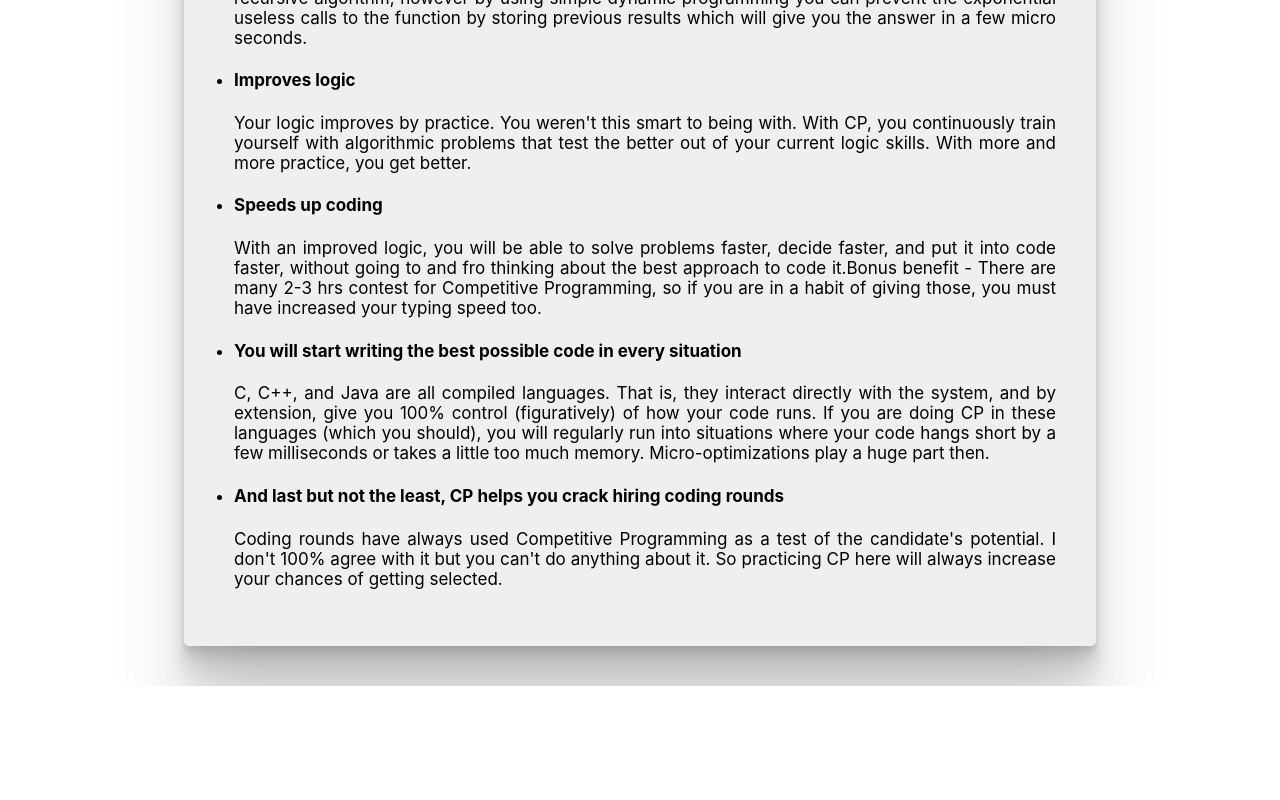
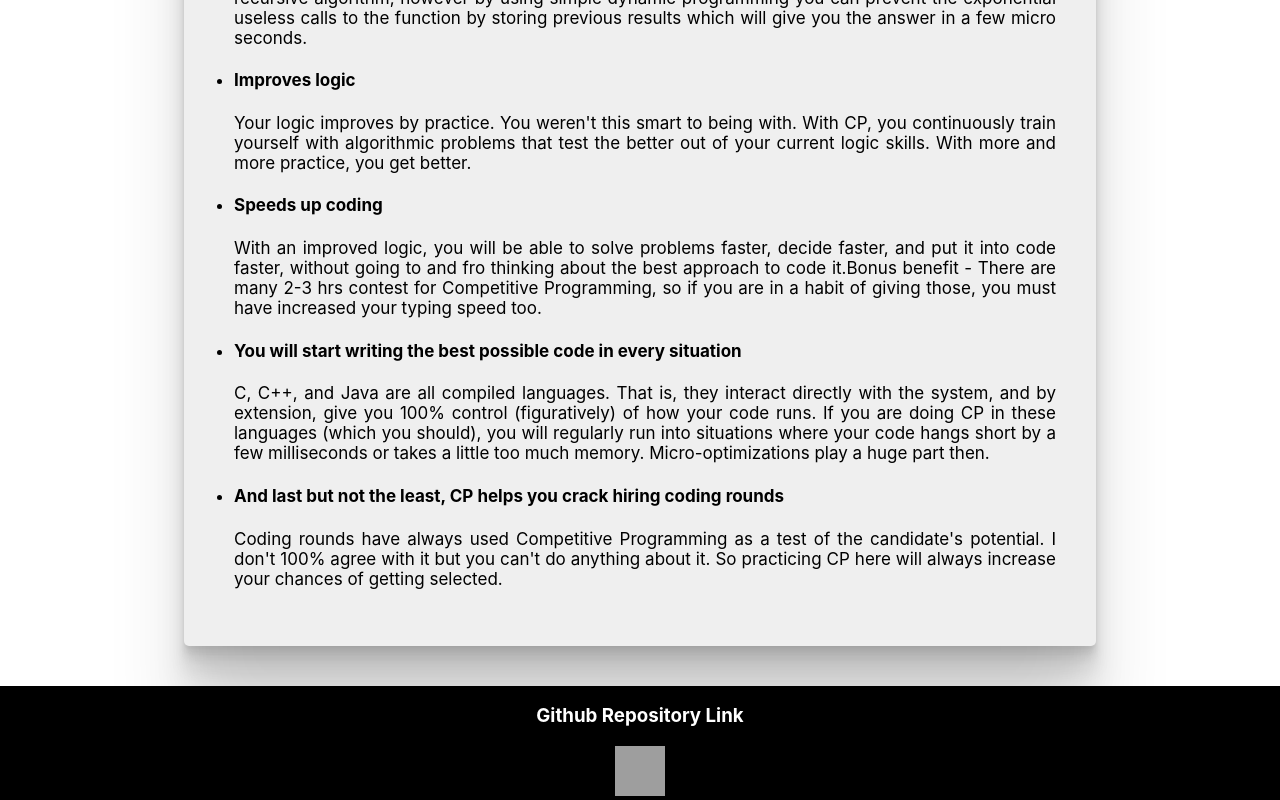
Before and after one commit to gaurav1620/CP-Club-PVG, a React (Create React App) app: page / in a window 1280 px wide. Shown: the part 951-1751 px from the top of the page. Before the commit the page ends 1637 px from the top, so only its background shows below. Built offline with nearby package versions, Linux system fonts and the light colour scheme; grey boxes are pictures that could not be loaded.

Commit message:
added repository link

```diff
--- a/src/App.css
+++ b/src/App.css
@@ -10,6 +10,16 @@
   .App-logo {
     animation: App-logo-spin infinite 20s linear;
   }
+}
+
+.footer{
+    background-color:#000;
+    color:#fff;
+    display:flex;
+    flex-direction:row;
+    width:100%;
+    justify-content:center;
+    align-items:center;
 }
 
 .App-header {
--- a/src/App.js
+++ b/src/App.js
@@ -36,6 +36,13 @@ class App extends React.Component {
 
                 {this.state.index === 1?<Home/>:this.state.index === 0?<Blog/>:<Info/>}
 
+                <div className='footer'>
+
+                    <div style={{display:'flex',alignItems:'center',flexDirection:'column'}}>
+                        <h3>Github Repository Link</h3>
+                        <a href='https://github.com/gaurav1620/cp-club-pvg' target='_blank'><img src='github-11-xxl.png' width='50px' height='50px'/></a>
+                    </div>
+                </div>
 
             </div>
         );
--- a/src/Home.js
+++ b/src/Home.js
@@ -22,7 +22,7 @@ Online judges are online environments in which testing takes place. Online judge
                             <h4>Improves understanding of DS and Algorithms</h4>
                             <p>
 
-                                Maybe you have implemented a lot of data structures and algorithms in college or classes , but you have always worked with small constrains.But when the data becomes large we need to use various other (more efficient ) algorithms to limit the cpu time and the memory used.For eg. if you want to find Fibonacci number for n = 100 ,it will takes more than 56000 years to compute it using the standard recursive algorithm, however by using simple dynamic programming you can prevent the exponential useless calls to the function by storing previous results which will give you the answer in a few micro seconds.
+                                Maybe you have implemented a lot of data structures and algorithms in college or classes , but you have always worked with small constrains.But when the data becomes large we need to use various other (more efficient ) algorithms to limit the cpu time and the memory used.For eg. if you want to find Fibonacci number for n = 100 ,it takes more than 56000 years to compute it using the standard recursive algorithm, however by using simple dynamic programming you can prevent the exponential useless calls to the function by storing previous results which will give you the answer in a few micro seconds.
                             </p>
                         </li>
                         <li>
--- a/src/Info.js
+++ b/src/Info.js
@@ -10,9 +10,9 @@ class Info extends React.Component {
                     <h3><a target="_blank" href="https://codechef.com">Codechef </a></h3>
                     <p >Codechef is one of the best place to start as a beginner because
                         codechef has this unique kind of contest (Long challenge) which goes on for 10 days.
-                        This is quite helpful for beginners aas they are able to learn new things
+                        This is quite helpful for beginners as they are able to learn new things
                         during the contest.Other than long challenge there are two other types of contests on
-                        Codechef , namely Lunchtime and Coof-off.Both of these are short contests are of 3 and 2.5 hours.
+                        Codechef , namely Lunchtime and Coof-off. Both of these are short contests are of 3 and 2.5 hours.
                         Each of the 3 contests take place once a month.
                     </p>
                 </div>
@@ -20,7 +20,8 @@ class Info extends React.Component {
                     <h3><a target="_blank" href="https://hackerrank.com">Hackerrank </a></h3>
                     <p >
                         Hackerrank is another good beginner friendly place to start competetive programming.
-                        It has a variety of tutorials on various programming languages and on Problem Solving.
+                        It has a variety of tutorials on various programming languages and on
+                        <a href='https://www.hackerrank.com/challenges/problem-solving/' target='_blank' > Problem Solving</a>.
                         You can start right away in any tutorial , read it and then find solutions to the questions on that
                         particular topic and submit. But the problem with Hackerrank is that it is not centered on competetive
                         programming and thus has does not have a wide variety of problems.
```
